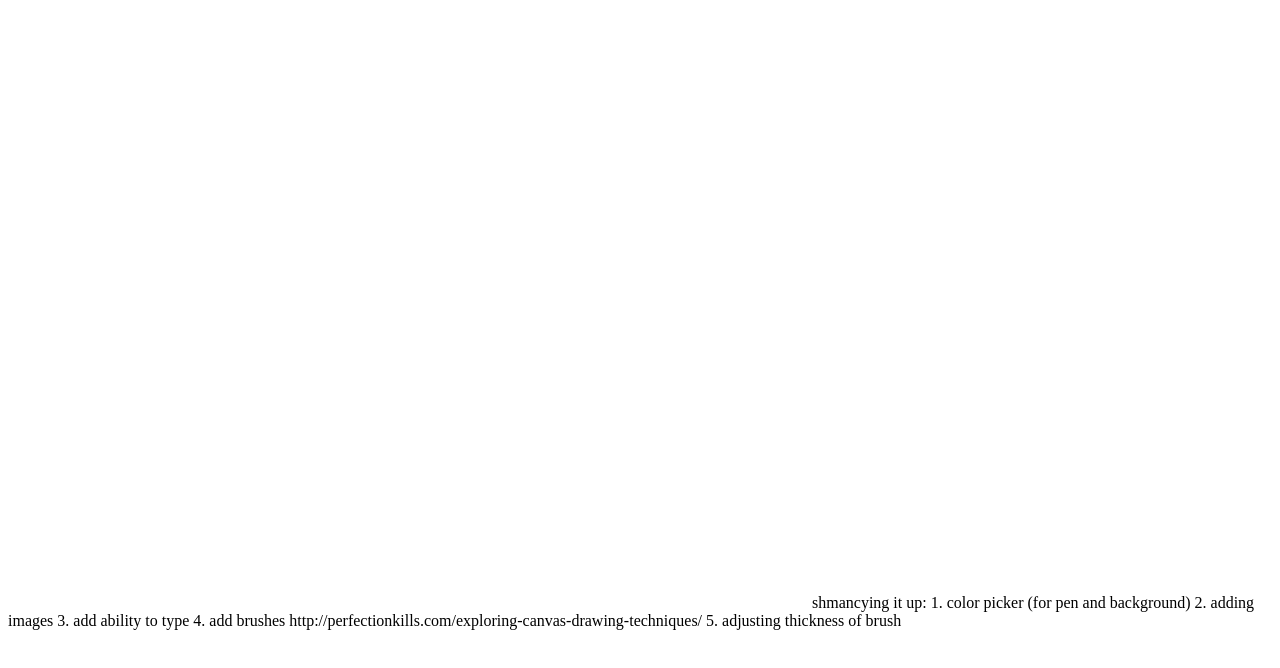
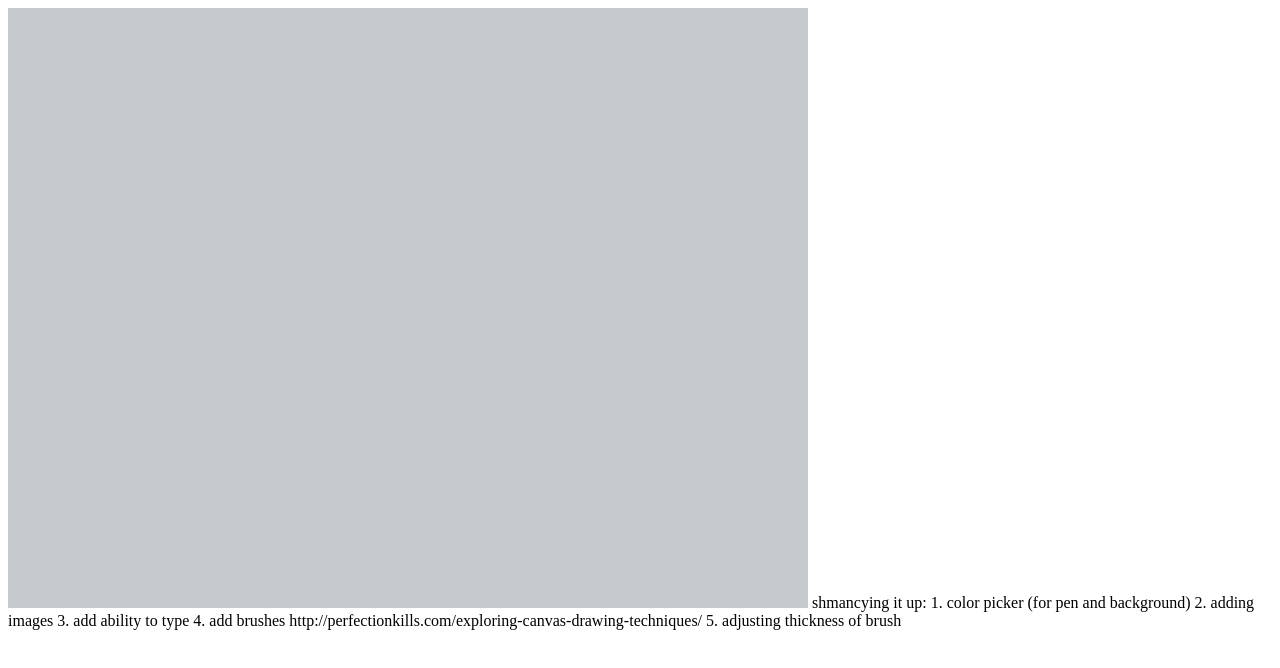
Before and after one commit to nashmia-riaz/collabwhiteboard, a plain HTML site: page index.html in a window 1280 px wide. Drawn offline with Linux system fonts and the light colour scheme; a script that the page names is missing.

Commit message:
Recolour
For aesthetic purposes only

```diff
--- a/index.html
+++ b/index.html
@@ -1,5 +1,18 @@
-<html>
+<!DOCTYPE html>
+<html lang="en">
+<head>
+    <meta charset="UTF-8">
+    <title>canvas 2.0</title>
+    <style>
 
+        canvas {
+            background: #c4c9cc;
+
+        }
+    </style>
+</head>
+
+<body>
 <canvas id="drawCanvas" width="800" height="600"></canvas>
 <script src="https://cdn.pubnub.com/pubnub-dev.js"></script>
 <script type="text/javascript">
@@ -126,4 +139,5 @@ shmancying it up:
 3. add ability to type
 4. add brushes http://perfectionkills.com/exploring-canvas-drawing-techniques/
 5. adjusting thickness of brush
+</body>
 </html>
```
